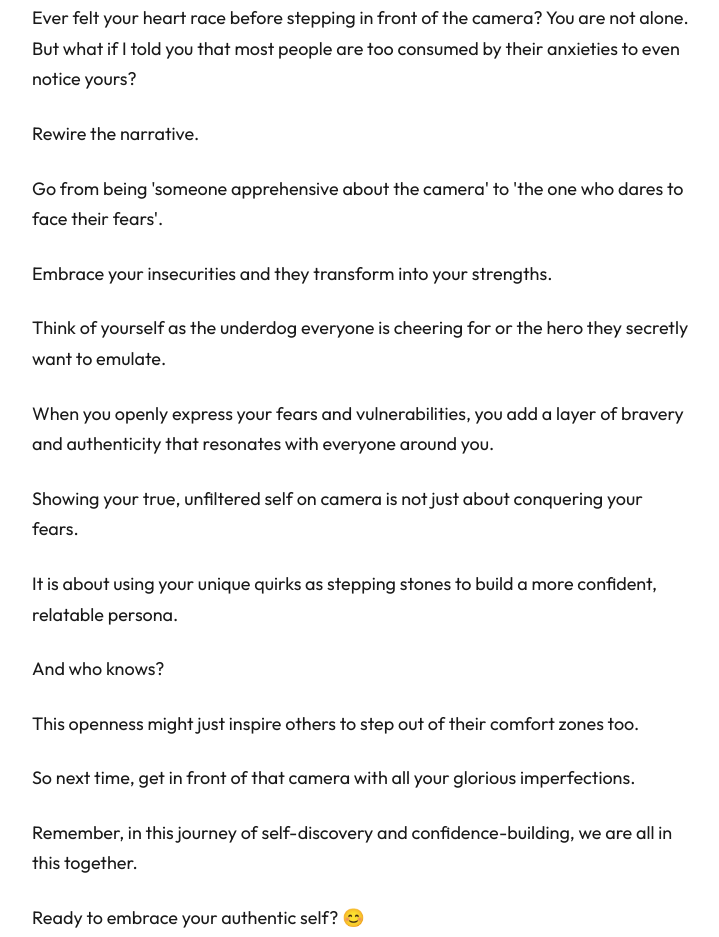
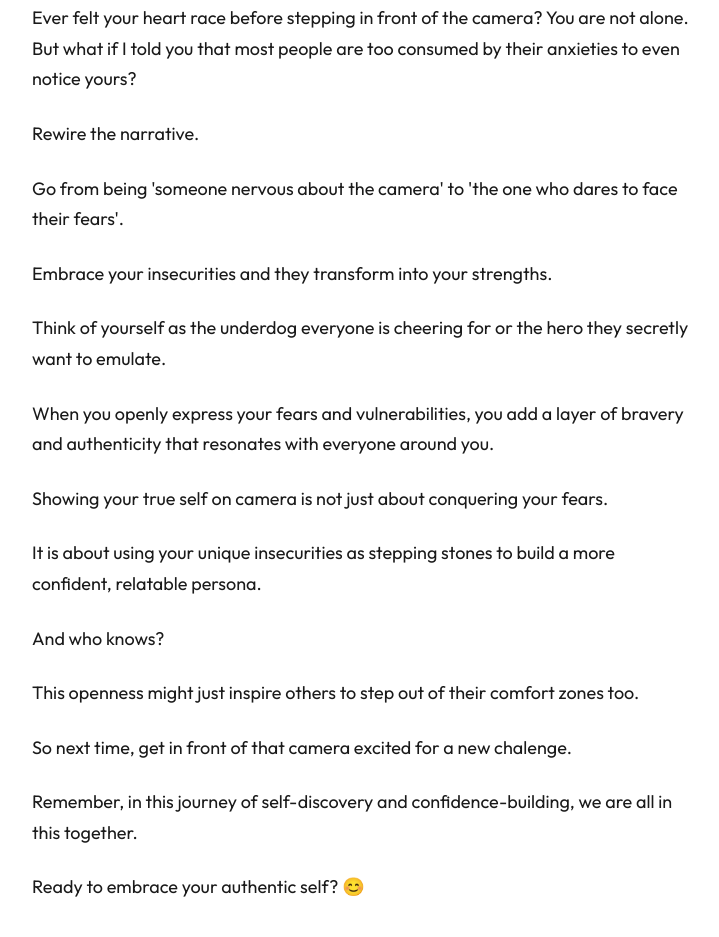
Before and after one commit to DeysonOrtiz/Deyson-com, an Eleventy site: page pages/articles/embrace-your-journey/index.md in a window 1280 px wide. Shown: the part 365-1302 px from the top of the page, without its empty margins (278-997 px from the left). Built offline with nearby package versions, Linux system fonts and the light colour scheme; Eleventy itself is replaced by a stand-in of ours; files that its build step writes are made by us from their sources.

Commit message:
Fix an article

```diff
--- a/pages/articles/embrace-your-journey/index.md
+++ b/pages/articles/embrace-your-journey/index.md
@@ -10,7 +10,7 @@ Ever felt your heart race before stepping in front of the camera? You are not al
 
 Rewire the narrative.
 
-Go from being 'someone apprehensive about the camera' to 'the one who dares to face their fears'.
+Go from being 'someone nervous about the camera' to 'the one who dares to face their fears'.
 
 Embrace your insecurities and they transform into your strengths.
 
@@ -18,15 +18,15 @@ Think of yourself as the underdog everyone is cheering for or the hero they secr
 
 When you openly express your fears and vulnerabilities, you add a layer of bravery and authenticity that resonates with everyone around you.
 
-Showing your true, unfiltered self on camera is not just about conquering your fears.
+Showing your true self on camera is not just about conquering your fears.
 
-It is about using your unique quirks as stepping stones to build a more confident, relatable persona.
+It is about using your unique insecurities as stepping stones to build a more confident, relatable persona.
 
 And who knows?
 
 This openness might just inspire others to step out of their comfort zones too.
 
-So next time, get in front of that camera with all your glorious imperfections.
+So next time, get in front of that camera excited for a new chalenge.
 
 Remember, in this journey of self-discovery and confidence-building, we are all in this together.
 
```
